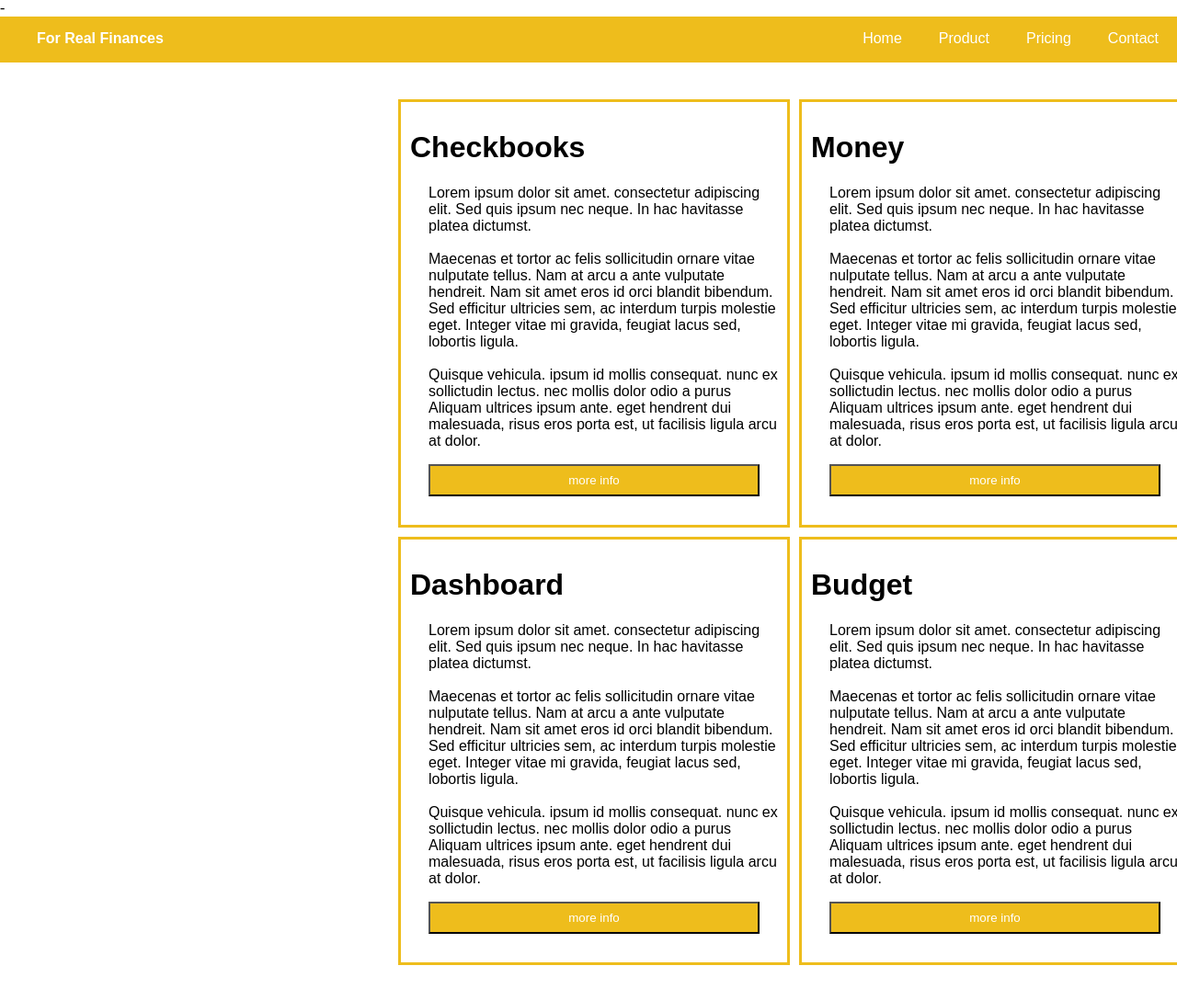
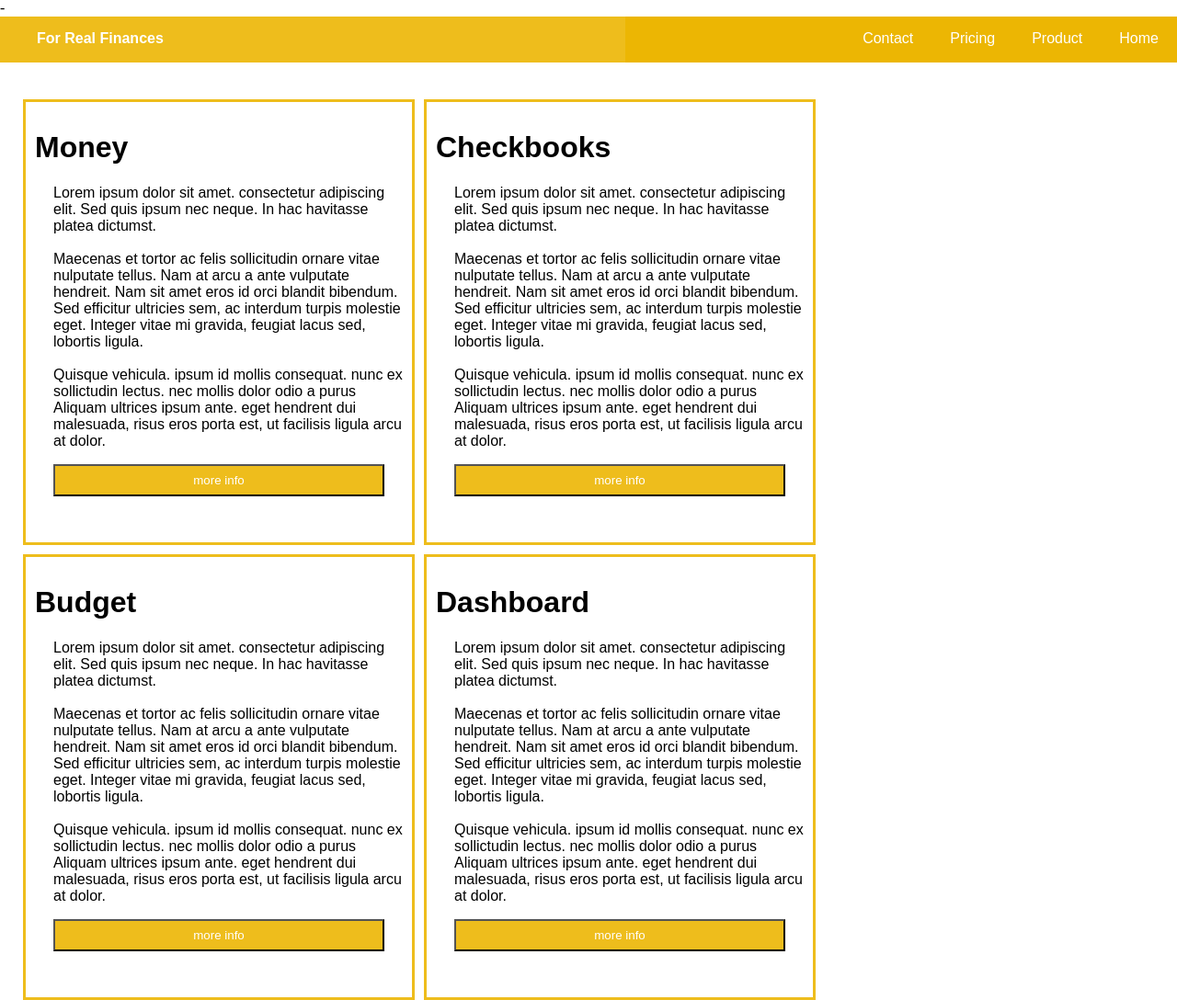
Before and after one commit to Mossysquid/Andrews-html-coding-repository, a plain HTML site: page CSS/index.html in a window 1280 px wide. Shown: the whole page at 92% size. Before the commit the page ends 1050 px from the top, so only its background shows below. Drawn offline with Linux system fonts and the light colour scheme.

Commit message:
adding CSS index.html and main.css for flexbox change

```diff
--- a/CSS Projects/index.html
+++ b/CSS/index.html
@@ -7,11 +7,13 @@
     <body>
         <div class="tabs">
         <h4>For Real Finances</h4>
+        <div class="linking">
         <a href="#">Contact</a>
         <a href="#">Pricing</a>
         <a href="#">Product</a>
         <a href="#">Home</a>
         </div>
+    </div>
      <div id="boxes-container">
         <div class="box">
             <h1>Money</h1>
--- a/CSS Projects/main.css
+++ b/CSS/main.css
@@ -10,17 +10,26 @@ html, body, div {
        width: 100%;
        top: 0;
        height: 50px;
-
+   display: flex;;
     }
+     .linking {
+        font-family: Arial, Helvetica, sans-serif;
+        color: #FFFFFF;
+        background-color: rgba(236, 181, 0, 0.89);
+       width: 100%;
+       top: 0;
+       height: 50px;
+       display: flex;
+       justify-content: flex-end;
+     }
      .tabs h4 {
-        float: left;
         margin: 15px 40px;
-
+       align-items: center;
+       width: 100%;
     }
     .tabs a {
         Margin:15px 20px;
         padding-left: -50px;
-        float: right;
         color: white;
         text-decoration: none;
     }
@@ -29,20 +38,21 @@ html, body, div {
 
     font-family: Arial, Helvetica, sans-serif;
     text-align: center;
-    display:-ms-inline-flexbox;
+    display: flex;
+    flex-wrap: wrap;
+    justify-content: flex-start;
 
     }
     .box {
         position: relative;
         width: 400px;
-        height: 400px;
-            float: right;
         padding:10px;
         border: 3px solid rgba(236, 181, 0, 0.89);
         margin:5px;
         top: 35px;
         left: 20px;
        padding-bottom: 50px;
+
     }
     #submit {
         text-align: center;
```
